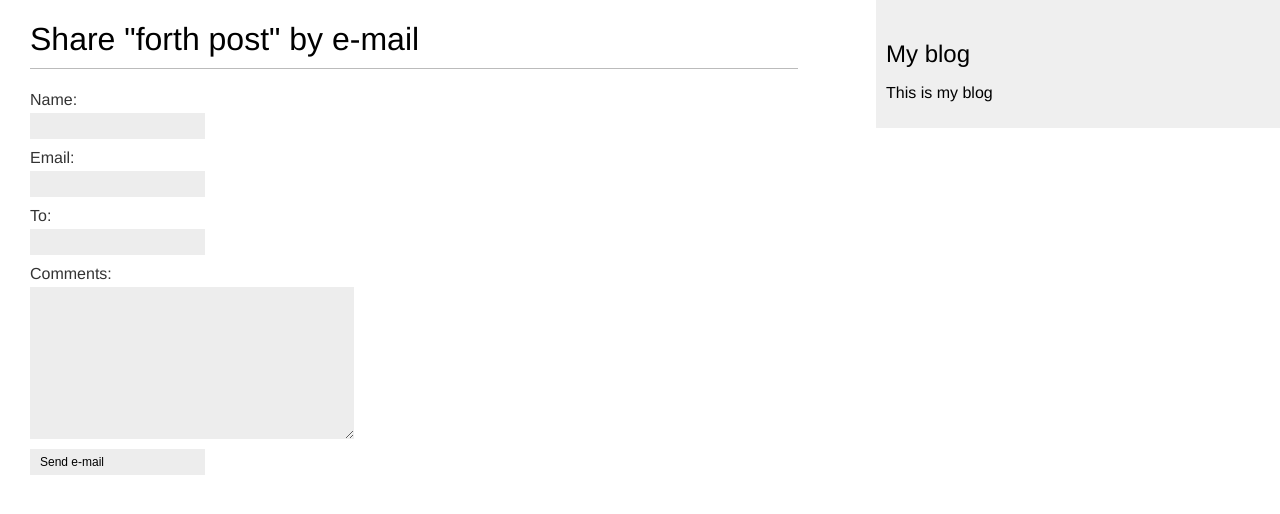
After one commit to Dpoltinik/Learning-Django, a Django app: page /blog/4/share/ in a window 1280 px wide. The commit adds this page. Shown: the top 514 px of the page. Run offline with Django 3.2, Linux system fonts and the light colour scheme; data comes from the database, SQL or seed files in the repository; parts of the project's set-up code (start-up, migrations or seed data) failed here and were passed over.

Commit message:
Added send mail

```diff
--- a/blog/mysite/blog/templates/blog/post/detail.html
+++ b/blog/mysite/blog/templates/blog/post/detail.html
@@ -4,4 +4,5 @@
     <h1>{{ post.title }}</h1>
     <p class='date'>Published {{ post.publish }} by {{ post.author }}</p>
     {{ post.body|linebreaks }}
+    <a href='{% url "blog:post_share" post.id %}'>Post share</a>
 {% endblock %}
--- /dev/null
+++ b/blog/mysite/blog/templates/blog/post/share.html
@@ -0,0 +1,15 @@
+{% extends "blog/base.html" %}
+{% block title %}Share post{% endblock %}
+{% block content %}
+    {% if sent %}
+        <h1>E-mail was succesfully sent</h1>
+        <p>{{ post.title }} was succesfully sent to {{ form.cleaned_data.to }}</p>
+    {% else %}
+        <h1>Share "{{ post.title }}" by e-mail</h1>
+        <form action='.' method='post'>
+            {{ form.as_p }}
+            {% csrf_token %}
+            <input tupe='submit' value='Send e-mail'>
+        </form>
+    {% endif %}
+{% endblock %}
--- a/blog/mysite/blog/urls.py
+++ b/blog/mysite/blog/urls.py
@@ -5,5 +5,6 @@ app_name = 'blog'
 
 urlpatterns = [
     path('', views.post_list, name='post_list'),
-    path('<int:year>/<int:month>/<int:day>/<slug:post>', views.post_detail, name='post_detail')
+    path('<int:year>/<int:month>/<int:day>/<slug:post>', views.post_detail, name='post_detail'),
+    path('<int:post_id>/share/', views.post_share, name='post_share')
 ]
--- a/blog/mysite/blog/views.py
+++ b/blog/mysite/blog/views.py
@@ -56,4 +56,6 @@ def post_share(request, post_id):
         'form': form
     }
 
+    return render(request, 'blog/post/share.html', context)
+
 # Create your views here.
--- a/blog/mysite/mysite/settings.py
+++ b/blog/mysite/mysite/settings.py
@@ -101,6 +101,12 @@ AUTH_PASSWORD_VALIDATORS = [
 ]
 
 
+
+EMAIL_HOST = 'smtp.gmail.com'
+EMAIL_HOST_USER = 'd.poltinik.a@gmail.com'
+EMAIL_HOST_PASSWORD = "Dimon100123"
+EMAIL_PORT = 587
+EMAIL_USE_TLS = True
 # Internationalization
 # https://docs.djangoproject.com/en/3.2/topics/i18n/
 
```
